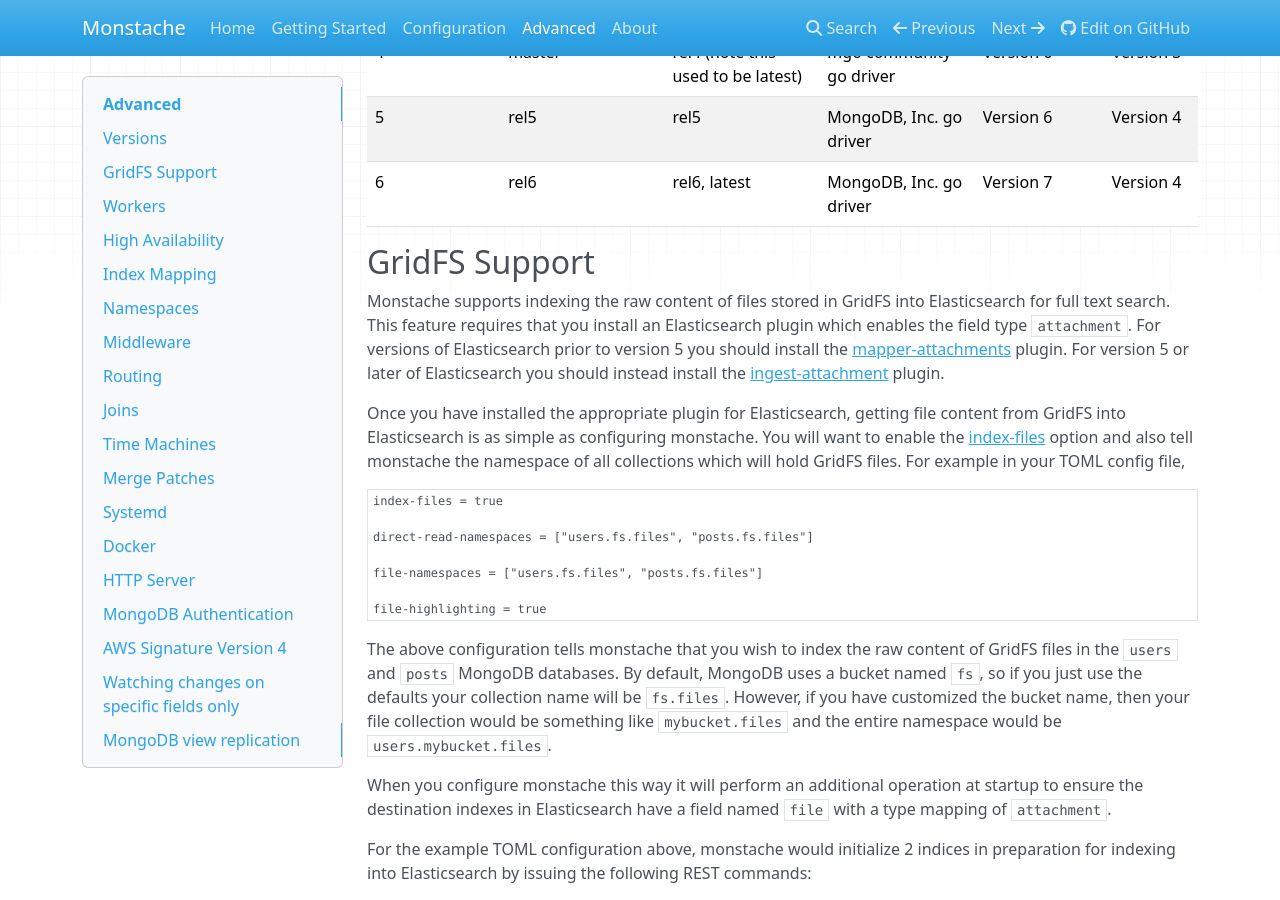
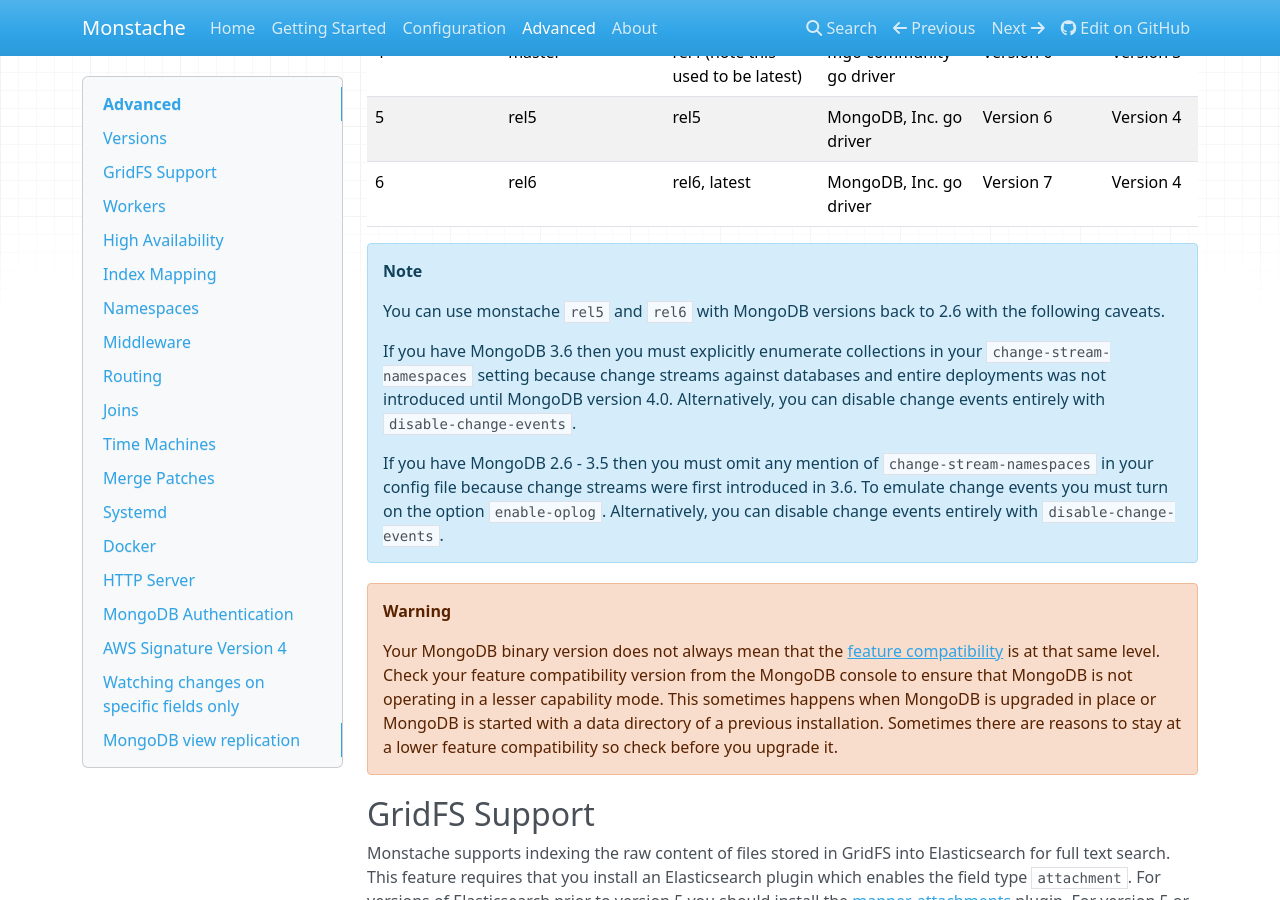
Before and after one commit to rwynn/monstache-site, an MkDocs documentation site: the page built from src/advanced.md, in a window 1280 px wide and 900 px high, scrolled down 304 px. Built offline with MkDocs 1.6.1, drawn with Linux system fonts in a browser that asks for light colours; nearby versions of some CDN libraries; a style sheet for code colours, icons or effects is not loaded; some of the changed text lies outside the part shown.

Commit message:
update docs

````diff
--- a/docs/index.html
+++ b/docs/index.html
@@ -271,5 +271,5 @@
 
 <!--
 MkDocs version : 1.0.4
-Build Date UTC : 2019-05-29 22:45:03
+Build Date UTC : 2019-07-11 19:04:02
 -->
--- a/docs/start/index.html
+++ b/docs/start/index.html
@@ -173,7 +173,7 @@
 <pre><code class="sh">cd ~/build # somewhere outside your $GOPATH
 git clone https://github.com/rwynn/monstache.git
 cd monstache
-git checkout &lt;branch-to-build&gt;
+git checkout &lt;branch-or-tag-to-build&gt;
 go install
 </code></pre>
 
--- a/src/advanced.md
+++ b/src/advanced.md
@@ -10,6 +10,26 @@
 | 4 | master | rel4 (note this used to be latest) | mgo community go driver | Version 6 | Version 3
 | 5 | rel5   | rel5 | MongoDB, Inc. go driver | Version 6| Version 4
 | 6 | rel6   | rel6, latest | MongoDB, Inc. go driver | Version 7 | Version 4
+
+!!! note
+    You can use monstache `rel5` and `rel6` with MongoDB versions back to 2.6 with the following caveats.
+
+    If you have MongoDB 3.6 then you must explicitly enumerate collections in your `change-stream-namespaces`
+    setting because change streams against databases and entire deployments was not introduced until MongoDB version
+    4.0.  Alternatively, you can disable change events entirely with `disable-change-events`.
+
+    If you have MongoDB 2.6 - 3.5 then you must omit any mention of `change-stream-namespaces` in your config file
+    because change streams were first introduced in 3.6.  To emulate change events you must turn on the option
+    `enable-oplog`. Alternatively, you can disable change events entirely with `disable-change-events`.
+
+!!! warning
+    Your MongoDB binary version does not always mean that the
+    [feature compatibility](https://docs.mongodb.com/manual/reference/command/setFeatureCompatibilityVersion/)
+    is at that same level. Check
+    your feature compatibility version from the MongoDB console to ensure that MongoDB is not operating in a lesser
+    capability mode. This sometimes happens when MongoDB is upgraded in place or MongoDB is started with a data
+    directory of a previous installation. Sometimes there are reasons to stay at a lower feature compatibility
+    so check before you upgrade it.
 
 ## GridFS Support
 
@@ -315,7 +335,7 @@
 To create a golang plugin for monstache
 
 - git clone `monstache` somewhere outside your $GOPATH
-- checkout the correct branch for your version of Monstache.  See Versions above.
+- git checkout a specific monstache version tag (e.g. `v6.0.11`) to build the plugin against.  See Versions above.
 - in the monstache root directory run `go install`
 - create a .go source file for your plugin in the monstache root directory with the package name `main`
 - implement one or more of the following functions: `Map`, `Filter`, `Pipeline`, `Process`
@@ -1319,8 +1339,8 @@
 
 ## MongoDB view replication
 
-You may have a situation where you want to replicate a MongoDB view in Elasticsearch.  Or you have a collection that should trigger sync of
-another collection. You can use the `relate` config to do this.
+You may have a situation where you want to replicate a MongoDB view in Elasticsearch.
+Or you have a collection that should trigger sync of another collection. You can use the `relate` config to do this.
 
 Consider you have a collections `thing` and `state`.  A thing has an associated state and a thing is linked to a state via
 a field `s` which points to the `_id` of the associated state in the `state` collection.
--- a/src/start.md
+++ b/src/start.md
@@ -34,7 +34,7 @@
 cd ~/build # somewhere outside your $GOPATH
 git clone https://github.com/rwynn/monstache.git
 cd monstache
-git checkout <branch-to-build>
+git checkout <branch-or-tag-to-build>
 go install
 ```
 
````
Also changed, not shown: other parts of docs/start/index.html (+1 -1 lines), other parts of src/advanced.md (+4 -4 lines), other parts of src/start.md (+1 -1 lines), docs/advanced/index.html (+28 -8 lines), docs/config/index.html (+26 -0 lines), docs/sitemap.xml (+5 -5 lines), src/config.md (+32 -0 lines), docs/search/search_index.json, 2 other files.
